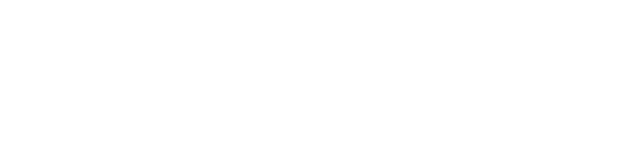
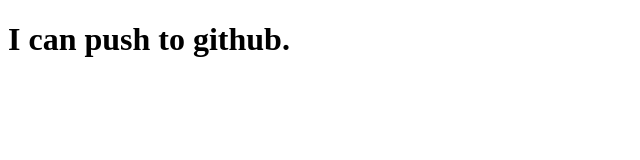
Before and after one commit to mdsamimakter/my-first-repo, a plain HTML site: page index.html in a window 1280 px wide. Shown: the whole page, without its empty margins (0-640 px from the left). Drawn offline with Linux system fonts and the light colour scheme.

Commit message:
added header

```diff
--- a/index.html
+++ b/index.html
@@ -7,6 +7,6 @@
     <title>My first github rpository</title>
 </head>
 <body>
-
+  <h1> I can push to github.</h1>
 </body>
 </html>
```
